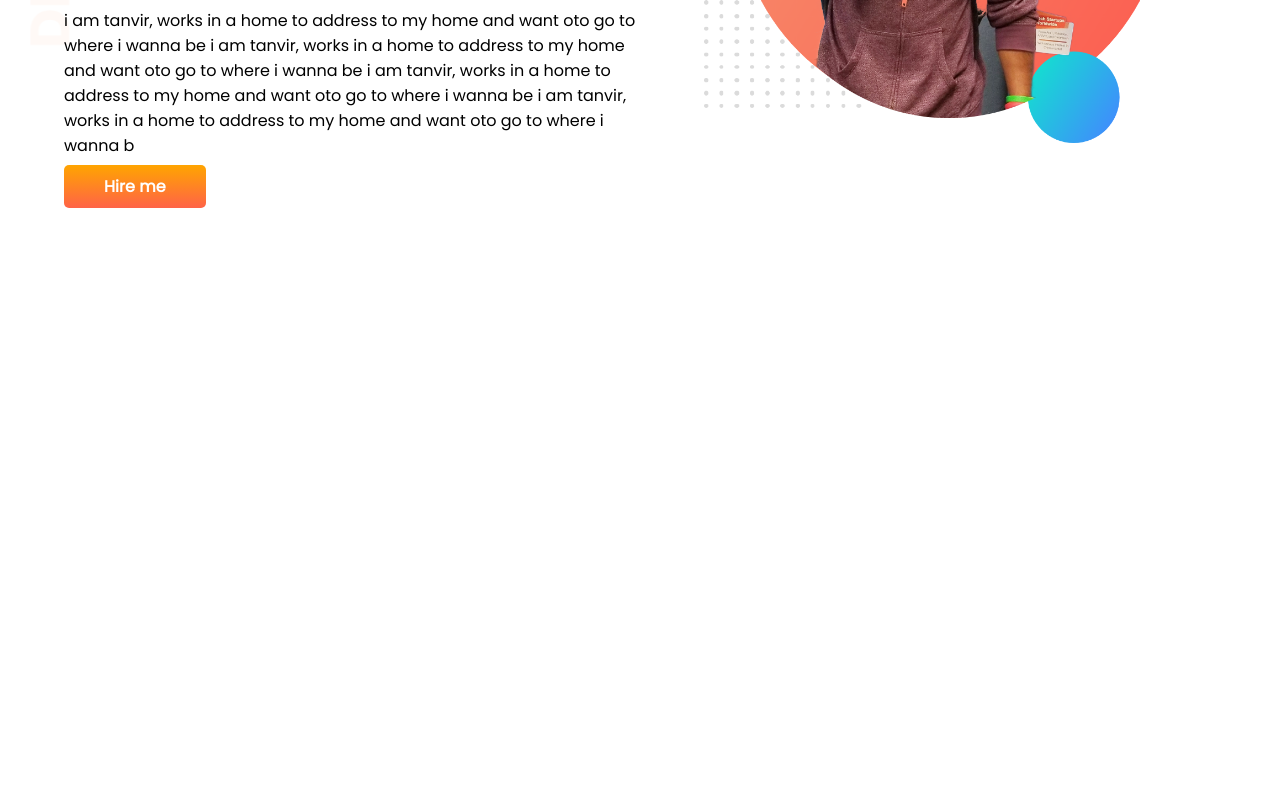
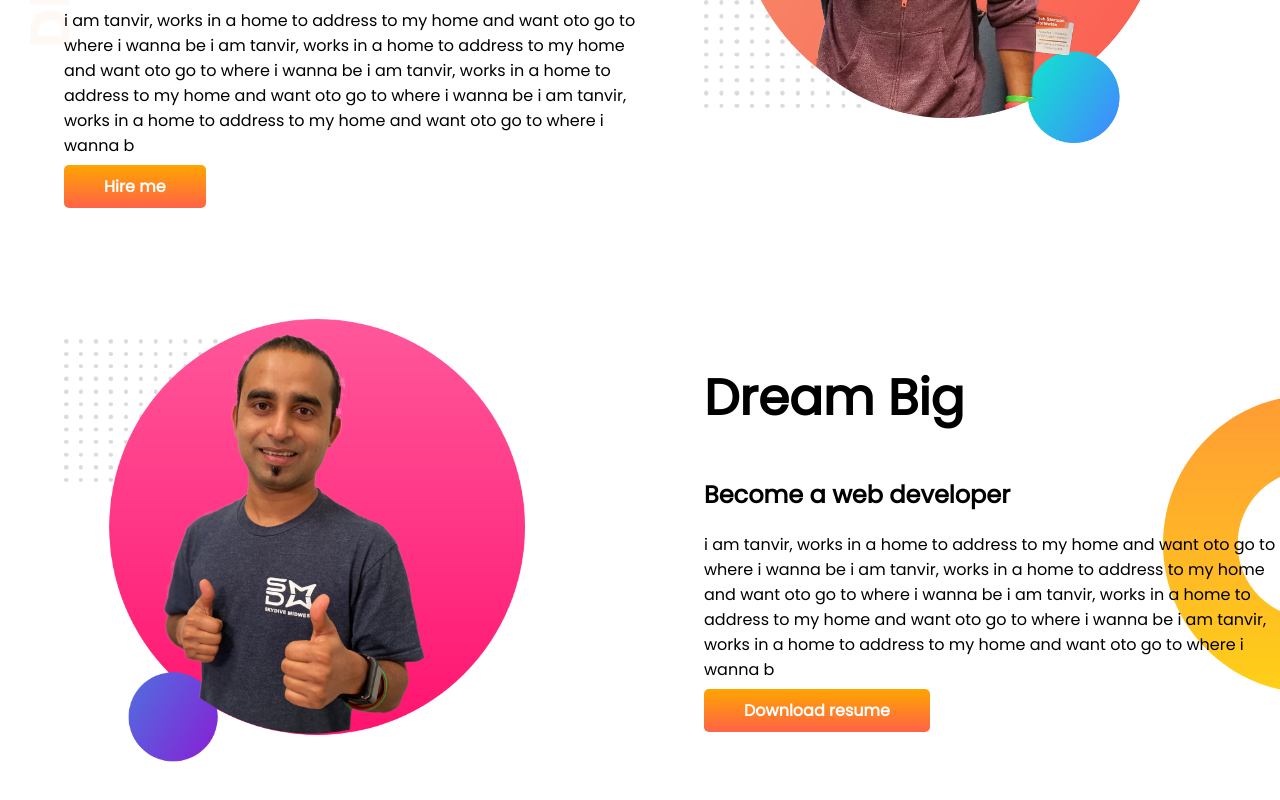
Before and after one commit to tanvir122/developer-portfolio, a plain HTML site: page index.html in a window 1280 px wide. Shown: the part 314-1114 px from the top of the page. Before the commit the page ends 800 px from the top, so only its background shows below. Drawn offline with Linux system fonts and the light colour scheme.

Commit message:
dream added

```diff
--- a/index.html
+++ b/index.html
@@ -23,6 +23,18 @@
         <img src="images/jhankar.png" alt="jhankar mahbub picture">
     </div>
    </section>
+   <section class="dream-big">
+       <div class="half-width">
+           <img src="images/jhankar2.png" alt="">
+       </div>
+       <div class="half-width">
+           <h1>Dream Big</h1>
+           <h2>Become a web developer</h2>
+           <p>i am tanvir, works in a home to address to my home and want oto go to where i wanna be i am tanvir, works in a home to address to my home and want oto go to where i wanna be i am tanvir, works in a home to address to my home and want oto go to where i wanna be i am tanvir, works in a home to address to my home and want oto go to where i wanna b</p>
+           <a class="link-button" target="_blank" href="">Download resume</a>
+       </div>
+
+   </section>
 
 </body>
 </html>
--- a/style.css
+++ b/style.css
@@ -11,11 +11,11 @@ h1{
 }
 section{
     display: flex;
-}
+    margin-bottom: 120px; }
 .half-width{
     width: 50%;
-    padding-left: 5%;
-}
+    padding-left: 5%; }
+
 .half-width img{
     width: 80%;
 }
@@ -33,3 +33,11 @@ section{
     background-image: url(images/top-banner.png);
     background-repeat: no-repeat;
 }
+
+.dream-big{
+    background-image: url(images/dream-bg.png);
+    background-repeat: no-repeat;
+    background-position: right;
+
+
+}
```
